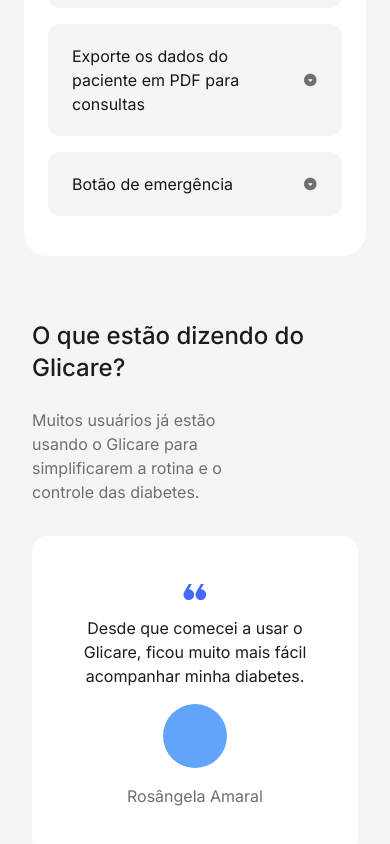
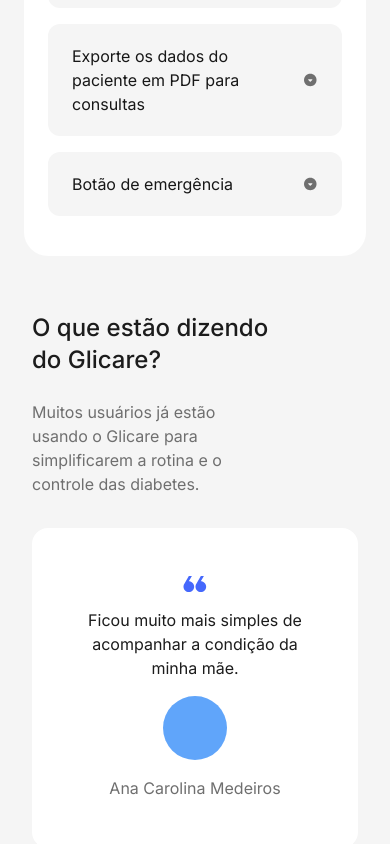
Before and after one commit to Daniel-san8/Glicare, a Next.js app in the folder Glicare/: page / in a window 390 px wide. Shown: the part 2416-3260 px from the top of the page. Built offline with nearby package versions, Linux system fonts and the light colour scheme.

Commit message:
fix: component padding correction

```diff
--- /dev/null
+++ b/Glicare/src/app/components/feedback-carrosel.tsx
@@ -0,0 +1,59 @@
+"use client";
+
+import Slider from "react-slick";
+import { IUsersFeedback } from "../models/feedback.interface";
+import IconToCardFeedback from "@/public/svg/icon-to-card-feedback";
+
+const usersFeedback: IUsersFeedback[] = [
+  {
+    id: 1,
+    feedback:
+      "Desde que comecei a usar o Glicare, ficou muito mais fácil acompanhar minha diabetes.",
+    user: "Rosângela Amaral",
+  },
+  {
+    id: 2,
+    feedback:
+      "Meus pacientes adoram. Meu trabalho é mais fácil e posso ver a evolução de cada um.",
+    user: "Dr. Mauro Cordeiro",
+  },
+  {
+    id: 3,
+    feedback:
+      "Ficou muito mais simples de acompanhar a condição da minha mãe.",
+    user: "Ana Carolina Medeiros",
+  },
+];
+
+export default function FeedbackCarrosel() {
+  const settings = {
+    dots: false,
+    infinite: true,
+    speed: 500,
+    slidesToShow: 1,
+    slidesToScroll: 1,
+    arrows: false,
+    autoplay: true,
+  };
+
+  return (
+    <div className="md:hidden">
+      <Slider {...settings}>
+        {usersFeedback.map((feedback) => (
+          <div key={feedback.id} className="px-2">
+            <div className="flex flex-col w-full h-80 justify-center items-center text-center gap-4 p-6 rounded-2xl bg-white font-inter">
+              <IconToCardFeedback />
+              <p className="font-normal text-gray-dark text-base px-6">
+                {feedback.feedback}
+              </p>
+              <div className="bg-blue-400 w-16 h-16 rounded-full"></div>
+              <p className="font-normal text-base text-secondary-gray">
+                {feedback.user}
+              </p>
+            </div>
+          </div>
+        ))}
+      </Slider>
+    </div>
+  );
+}
--- a/Glicare/src/app/components/feedback.tsx
+++ b/Glicare/src/app/components/feedback.tsx
@@ -1,7 +1,8 @@
-"use client";
 import IconToCardFeedback from "@/public/svg/icon-to-card-feedback";
-import IUsersFeedback from "../models/feedback.interface";
-import Slider from "react-slick";
+import FeedbackCarrosel from "./feedback-carrosel";
+import { IUsersFeedback } from "../models/feedback.interface";
+
+
 const usersFeedback: IUsersFeedback[] = [
   {
     id: 1,
@@ -23,21 +24,11 @@ const usersFeedback: IUsersFeedback[] = [
   },
 ];
 export default function Feedback() {
-
-  const settings = {
-    dots: false,
-    infinite: true,
-    speed: 500,
-    slidesToShow: 1,
-    slidesToScroll: 1,
-    arrows: false,
-  };
-
   return (
     <section>
-      <div className="flex flex-col gap-8 px-6 py-16 md:py-36 md:px-20 md:gap-16">
+      <div className="flex flex-col gap-8 px-6 pt-14 md:pt-36 md:px-20 md:gap-16">
         <div className="flex flex-col gap-6 px-2">
-          <h1 className="text-gray-dark font-medium text-2xl md:text-28">
+          <h1 className="text-gray-dark font-medium text-2xl w-60 md:w-full md:text-28">
             O que estão dizendo do Glicare?
           </h1>
           <p className="w-56 md:w-624 md:text-xl text-secondary-gray">
@@ -62,24 +53,7 @@ export default function Feedback() {
             </div>
           ))}
         </div>
-        <div className="md:hidden">
-          <Slider {...settings}>
-            {usersFeedback.map((feedback) => (
-              <div key={feedback.id} className="px-2">
-                <div className="flex flex-col w-full h-80 justify-center items-center text-center gap-4 p-6 rounded-2xl bg-white font-inter">
-                  <IconToCardFeedback />
-                  <p className="font-normal text-gray-dark text-base px-6">
-                    {feedback.feedback}
-                  </p>
-                  <div className="bg-blue-400 w-16 h-16 rounded-full"></div>
-                  <p className="font-normal text-base text-secondary-gray">
-                    {feedback.user}
-                  </p>
-                </div>
-              </div>
-            ))}
-          </Slider>
-        </div>
+        <FeedbackCarrosel />
       </div>
     </section>
   );
--- a/Glicare/src/app/models/feedback.interface.ts
+++ b/Glicare/src/app/models/feedback.interface.ts
@@ -1,4 +1,4 @@
-export default interface IUsersFeedback {
+export interface IUsersFeedback {
   id: number;
   feedback: string;
   user: string;
```
